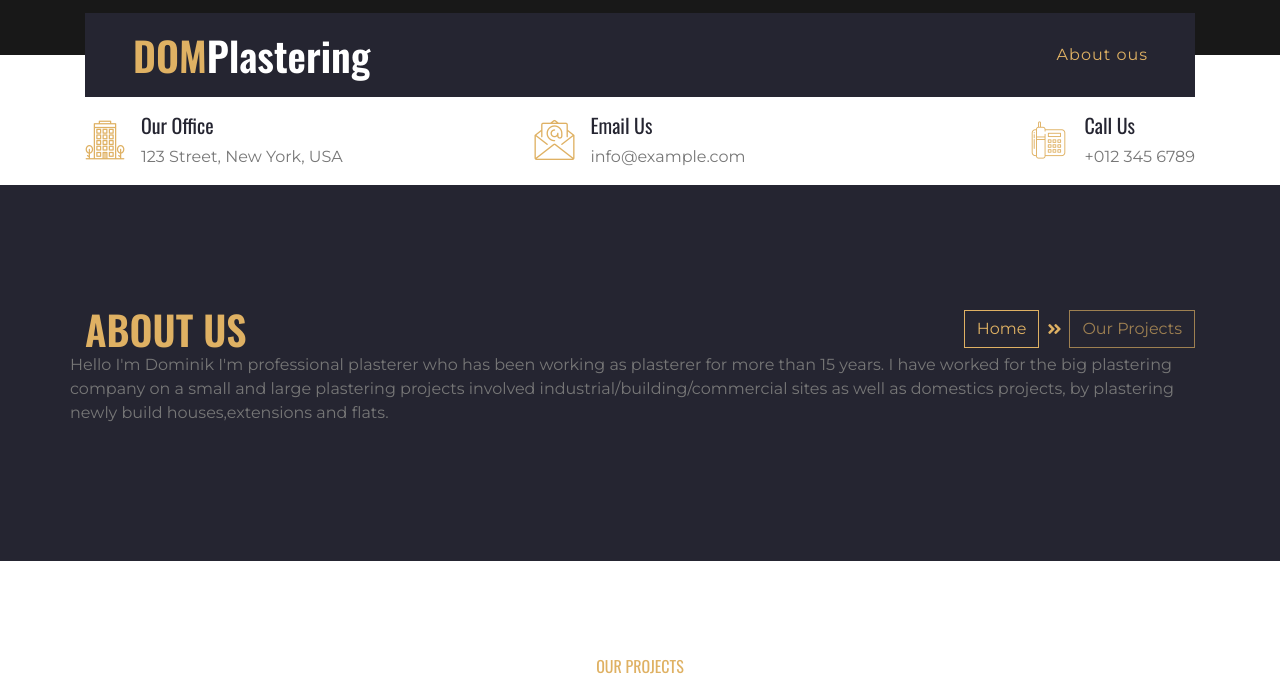
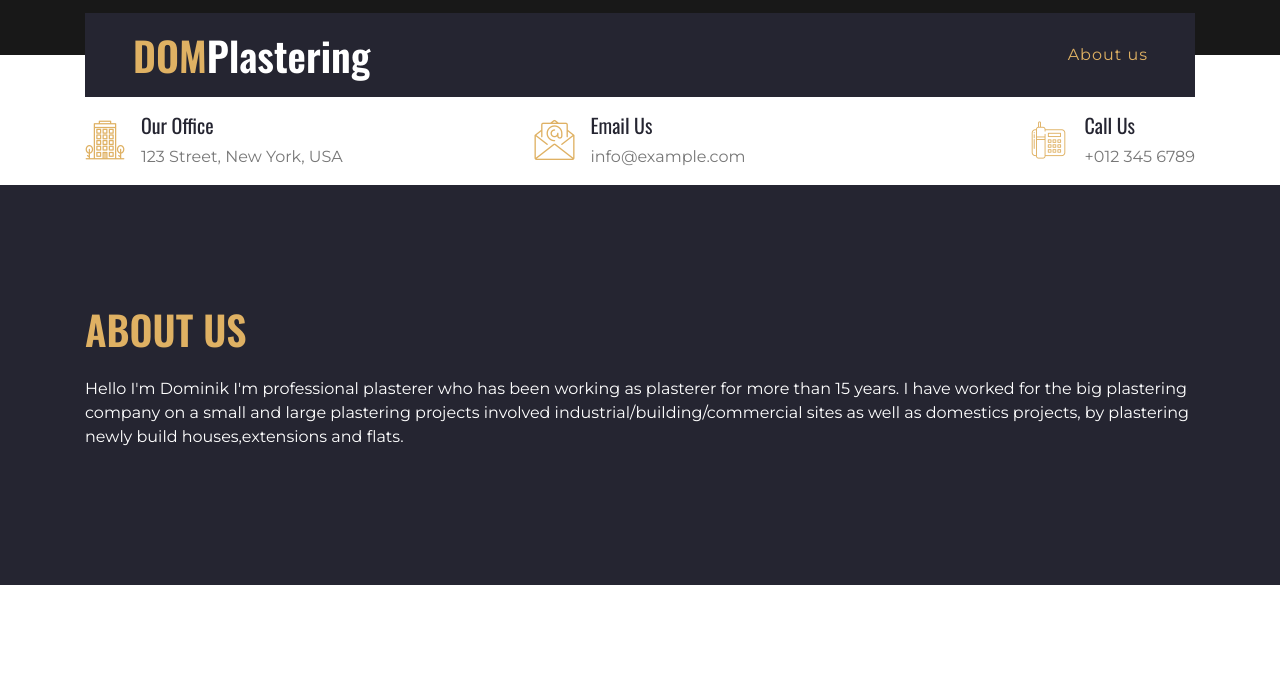
Before and after one commit to eStasicki/domplastering, a plain HTML site: page index.html in a window 1280 px wide. Shown: the part 43-721 px from the top of the page. Drawn offline with nearby package versions, Linux system fonts and the light colour scheme.

Commit message:
change index page

```diff
--- a/index.html
+++ b/index.html
@@ -89,7 +89,7 @@
               <a
                 href="https://domplastering.co.uk"
                 class="nav-item nav-link active"
-                >About ous</a
+                >About us</a
               >
             </div>
           </div>
@@ -147,16 +147,7 @@
           <div class="col-md-6 text-center text-md-left">
             <h1 class="mb-4 mb-md-0 text-primary text-uppercase">About Us</h1>
           </div>
-          <div class="col-md-6 text-center text-md-right">
-            <div class="d-inline-flex align-items-center">
-              <a class="btn btn-outline-primary" href="">Home</a>
-              <i class="fas fa-angle-double-right text-primary mx-2"></i>
-              <a class="btn btn-outline-primary disabled" href=""
-                >Our Projects</a
-              >
-            </div>
-          </div>
-          <div>
+          <div class="col-12 pt-4 text-white">
             <p>
               Hello I'm Dominik I'm professional plasterer who has been working
               as plasterer for more than 15 years. I have worked for the big
```
